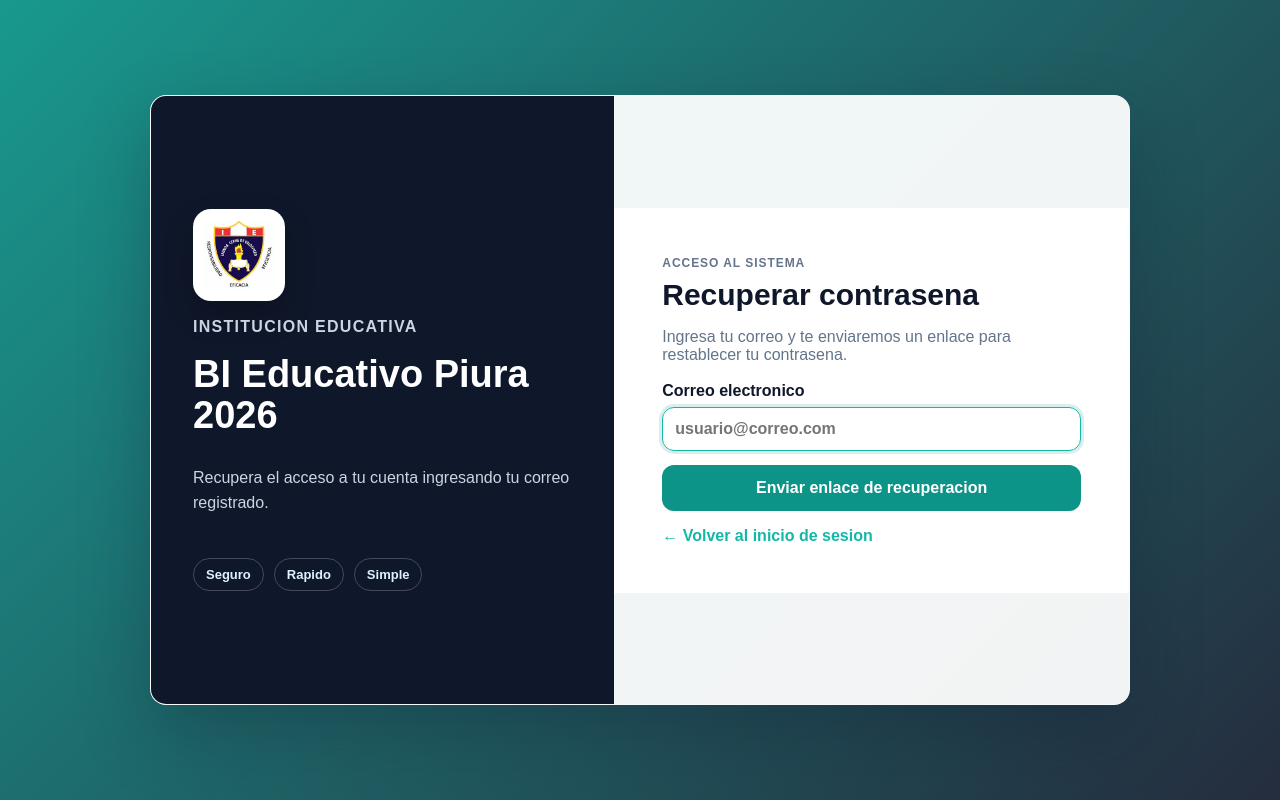
After one commit to maalburquequea-coder/bi-institucion, a PHP site: page /bi_institucion/recuperar.php in a window 1280 px wide. The commit adds this page. Run offline with PHP 8.4, Linux system fonts and the light colour scheme; some libraries are stand-ins or nearby versions.

Commit message:
feat: recuperacion de contrasena por correo electronico

```diff
--- a/controllers/AuthController.php
+++ b/controllers/AuthController.php
@@ -212,6 +212,81 @@ class AuthController
         redirigir('login.php?verificado=0');
     }
 
+    public function recuperarContrasena(): void
+    {
+        iniciarSesion();
+        if (empty($_SESSION['csrf_token'])) {
+            $_SESSION['csrf_token'] = bin2hex(random_bytes(32));
+        }
+        $error = '';
+        $ok = '';
+
+        if ($_SERVER['REQUEST_METHOD'] === 'POST') {
+            $this->validarCSRF();
+            $correo = strtolower(trim((string) ($_POST['correo'] ?? '')));
+
+            if (!filter_var($correo, FILTER_VALIDATE_EMAIL)) {
+                $error = 'Ingresa un correo electronico valido.';
+            } else {
+                $usuario = $this->auth->buscarUsuarioPorCorreo($correo);
+                if ($usuario) {
+                    $token = bin2hex(random_bytes(32));
+                    $this->auth->guardarTokenReset((int) $usuario['id_usuario'], $token);
+                    $url   = BASE_URL . 'restablecer.php?token=' . $token;
+                    $cuerpo = "Hola {$usuario['nombres']},\n\n"
+                        . "Recibimos una solicitud para restablecer tu contrasena en BI Educativo Piura 2026.\n\n"
+                        . "Haz clic en el siguiente enlace (valido por 24 horas):\n$url\n\n"
+                        . "Si no solicitaste esto, ignora este mensaje.";
+                    EmailService::enviar($correo, 'Restablecer contrasena - BI Educativo', $cuerpo);
+                }
+                // Mismo mensaje aunque no exista el correo (por seguridad)
+                $ok = 'Si el correo existe en el sistema, recibiras un enlace para restablecer tu contrasena.';
+            }
+        }
+
+        require __DIR__ . '/../views/recuperar_v.php';
+    }
+
+    public function restablecerContrasena(): void
+    {
+        iniciarSesion();
+        if (empty($_SESSION['csrf_token'])) {
+            $_SESSION['csrf_token'] = bin2hex(random_bytes(32));
+        }
+        $error = '';
+        $ok    = '';
+        $token = trim((string) ($_GET['token'] ?? ''));
+
+        if ($token === '') {
+            redirigir('login.php');
+        }
+
+        $usuario = $this->auth->buscarUsuarioPorTokenReset($token);
+        if (!$usuario) {
+            $error = 'El enlace no es valido o ya fue usado. Solicita uno nuevo.';
+            require __DIR__ . '/../views/recuperar_v.php';
+            return;
+        }
+
+        if ($_SERVER['REQUEST_METHOD'] === 'POST') {
+            $this->validarCSRF();
+            $nueva    = (string) ($_POST['contrasena']  ?? '');
+            $confirma = (string) ($_POST['confirma']    ?? '');
+
+            if (!contrasenaRobusta($nueva)) {
+                $error = 'La contrasena debe tener minimo 8 caracteres, mayuscula, minuscula, numero y simbolo.';
+            } elseif ($nueva !== $confirma) {
+                $error = 'Las contrasenas no coinciden.';
+            } else {
+                $this->auth->actualizarContrasena((int) $usuario['id_usuario'], password_hash($nueva, PASSWORD_DEFAULT));
+                $this->auth->registrarAuditoria((int) $usuario['id_usuario'], 'Cuenta', 'Reset contrasena', 'Contrasena restablecida por enlace');
+                redirigir('login.php?reset=1');
+            }
+        }
+
+        require __DIR__ . '/../views/restablecer_v.php';
+    }
+
     public function logout(): void
     {
         iniciarSesion();
--- a/models/AuthModel.php
+++ b/models/AuthModel.php
@@ -287,6 +287,9 @@ class AuthModel
     public function hijosDelPadre(int $id): array               { return $this->usuario->hijosDelPadre($id); }
     public function hijosDetallePadre(int $id): array           { return $this->usuario->hijosDetallePadre($id); }
     public function solicitudesPadre(int $id): array            { return $this->usuario->solicitudesPadre($id); }
+    public function guardarTokenReset(int $id, string $t): bool    { return $this->usuario->guardarTokenReset($id, $t); }
+    public function buscarUsuarioPorTokenReset(string $t): ?array  { return $this->usuario->buscarUsuarioPorTokenReset($t); }
+    public function actualizarContrasena(int $id, string $h): bool { return $this->usuario->actualizarContrasena($id, $h); }
 
     // — NotificacionModel —
     public function crearNotificacionUsuario(int $id, string $t, string $m, string $e): void { $this->notificacion->crearNotificacionUsuario($id, $t, $m, $e); }
--- a/models/UsuarioModel.php
+++ b/models/UsuarioModel.php
@@ -333,6 +333,25 @@ class UsuarioModel
 
     // --- Privados ---
 
+    public function guardarTokenReset(int $idUsuario, string $token): bool
+    {
+        $stmt = $this->db->prepare("UPDATE usuarios SET token_verificacion = ? WHERE id_usuario = ?");
+        return $stmt->execute([$token, $idUsuario]);
+    }
+
+    public function buscarUsuarioPorTokenReset(string $token): ?array
+    {
+        $stmt = $this->db->prepare("SELECT id_usuario, correo, nombres FROM usuarios WHERE token_verificacion = ? LIMIT 1");
+        $stmt->execute([$token]);
+        return $stmt->fetch() ?: null;
+    }
+
+    public function actualizarContrasena(int $idUsuario, string $hash): bool
+    {
+        $stmt = $this->db->prepare("UPDATE usuarios SET contrasena = ?, token_verificacion = NULL WHERE id_usuario = ?");
+        return $stmt->execute([$hash, $idUsuario]);
+    }
+
     private function solicitudPendiente(int $idPadre): ?array
     {
         $stmt = $this->db->prepare("SELECT id_solicitud, dni_estudiante FROM solicitudes_vinculacion WHERE id_padre = ? AND estado = 'pendiente' LIMIT 1");
--- /dev/null
+++ b/recuperar.php
@@ -0,0 +1,5 @@
+<?php
+require_once __DIR__ . '/config/conexion.php';
+require_once __DIR__ . '/controllers/AuthController.php';
+
+(new AuthController())->recuperarContrasena();
--- /dev/null
+++ b/restablecer.php
@@ -0,0 +1,5 @@
+<?php
+require_once __DIR__ . '/config/conexion.php';
+require_once __DIR__ . '/controllers/AuthController.php';
+
+(new AuthController())->restablecerContrasena();
--- a/views/login_v.php
+++ b/views/login_v.php
@@ -53,6 +53,9 @@
             <?php if (!empty($ok)): ?>
                 <div class="alert ok"><?= e($ok) ?></div>
             <?php endif; ?>
+            <?php if (($_GET['reset'] ?? '') === '1'): ?>
+                <div class="alert ok">Contrasena restablecida correctamente. Ya puedes iniciar sesion.</div>
+            <?php endif; ?>
 
             <form method="post" action="<?= BASE_URL ?>login.php" autocomplete="on">
                 <input type="hidden" name="csrf_token" value="<?= e($_SESSION['csrf_token'] ?? '') ?>">
@@ -70,6 +73,7 @@
                 <button type="submit">Ingresar al panel</button>
             </form>
 
+            <p class="auth-note"><a href="<?= BASE_URL ?>recuperar.php">¿Olvidaste tu contrasena?</a></p>
             <p class="auth-note">No tengo cuenta: <a href="<?= BASE_URL ?>registro.php">Registrarme</a></p>
         </section>
     </main>
--- /dev/null
+++ b/views/recuperar_v.php
@@ -0,0 +1,51 @@
+<!doctype html>
+<html lang="es">
+<head>
+    <meta charset="utf-8">
+    <meta name="viewport" content="width=device-width, initial-scale=1">
+    <title>Recuperar contrasena - <?= e(APP_NAME) ?></title>
+    <link rel="stylesheet" href="<?= BASE_URL ?>assets/css/app.css?v=<?= filemtime(__DIR__ . '/../assets/css/app.css') ?>">
+    <link href="https://cdnjs.cloudflare.com/ajax/libs/font-awesome/6.0.0/css/all.min.css" rel="stylesheet">
+</head>
+<body class="auth-page">
+    <main class="auth-shell">
+        <section class="auth-brand-panel">
+            <img src="<?= imagenAsset('logo-colegio') ?>" alt="Logo del colegio" class="school-logo">
+            <p class="eyebrow">Institucion Educativa</p>
+            <h1>BI Educativo Piura 2026</h1>
+            <p>Recupera el acceso a tu cuenta ingresando tu correo registrado.</p>
+            <div class="auth-highlights">
+                <span>Seguro</span>
+                <span>Rapido</span>
+                <span>Simple</span>
+            </div>
+        </section>
+
+        <section class="auth-card">
+            <p class="eyebrow">Acceso al sistema</p>
+            <h2>Recuperar contrasena</h2>
+            <p>Ingresa tu correo y te enviaremos un enlace para restablecer tu contrasena.</p>
+
+            <?php if (!empty($error)): ?>
+                <div class="alert error"><?= e($error) ?></div>
+            <?php endif; ?>
+            <?php if (!empty($ok)): ?>
+                <div class="alert ok"><?= e($ok) ?></div>
+            <?php endif; ?>
+
+            <?php if (empty($ok)): ?>
+            <form method="post" action="<?= BASE_URL ?>recuperar.php">
+                <input type="hidden" name="csrf_token" value="<?= e($_SESSION['csrf_token'] ?? '') ?>">
+                <label>
+                    Correo electronico
+                    <input type="email" name="correo" placeholder="usuario@correo.com" required autofocus>
+                </label>
+                <button type="submit">Enviar enlace de recuperacion</button>
+            </form>
+            <?php endif; ?>
+
+            <p class="auth-note"><a href="<?= BASE_URL ?>login.php">← Volver al inicio de sesion</a></p>
+        </section>
+    </main>
+</body>
+</html>
```
Also changed, not shown: views/restablecer_v.php (added, +72 -0 lines).
